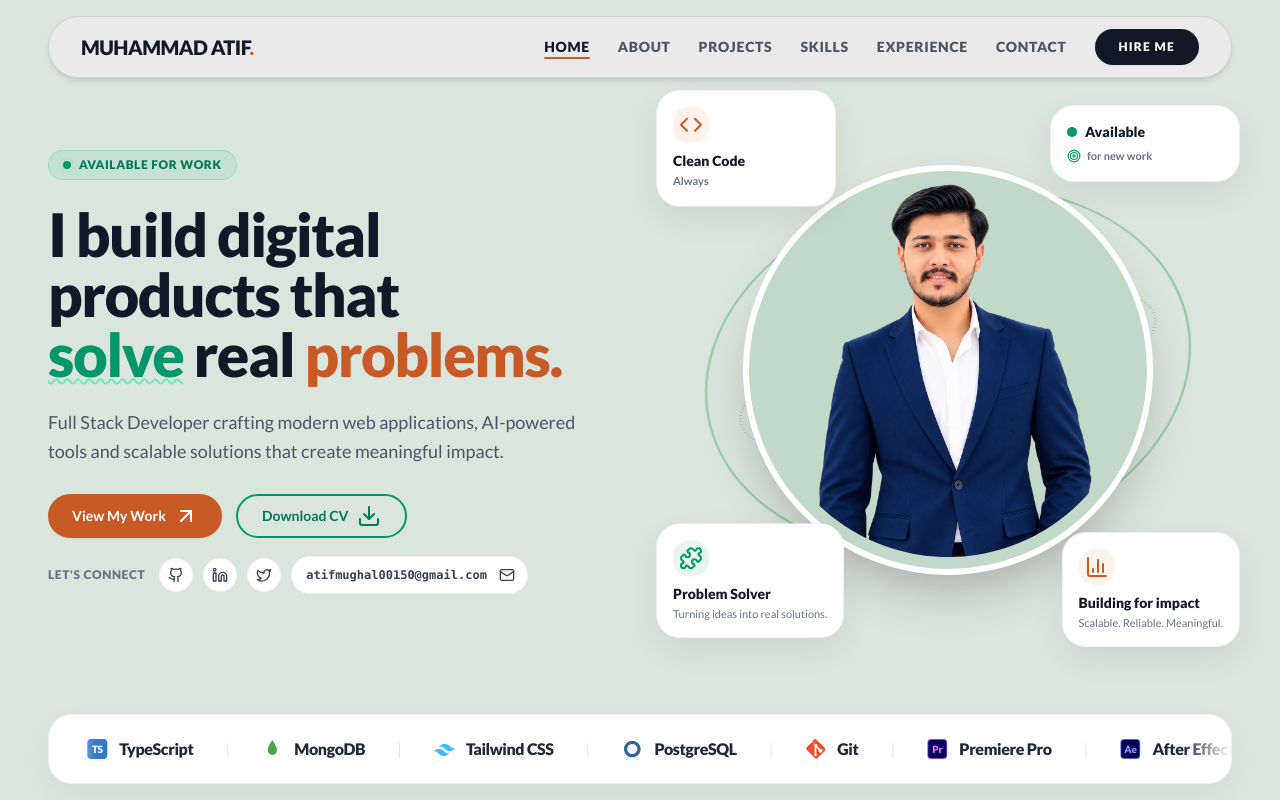
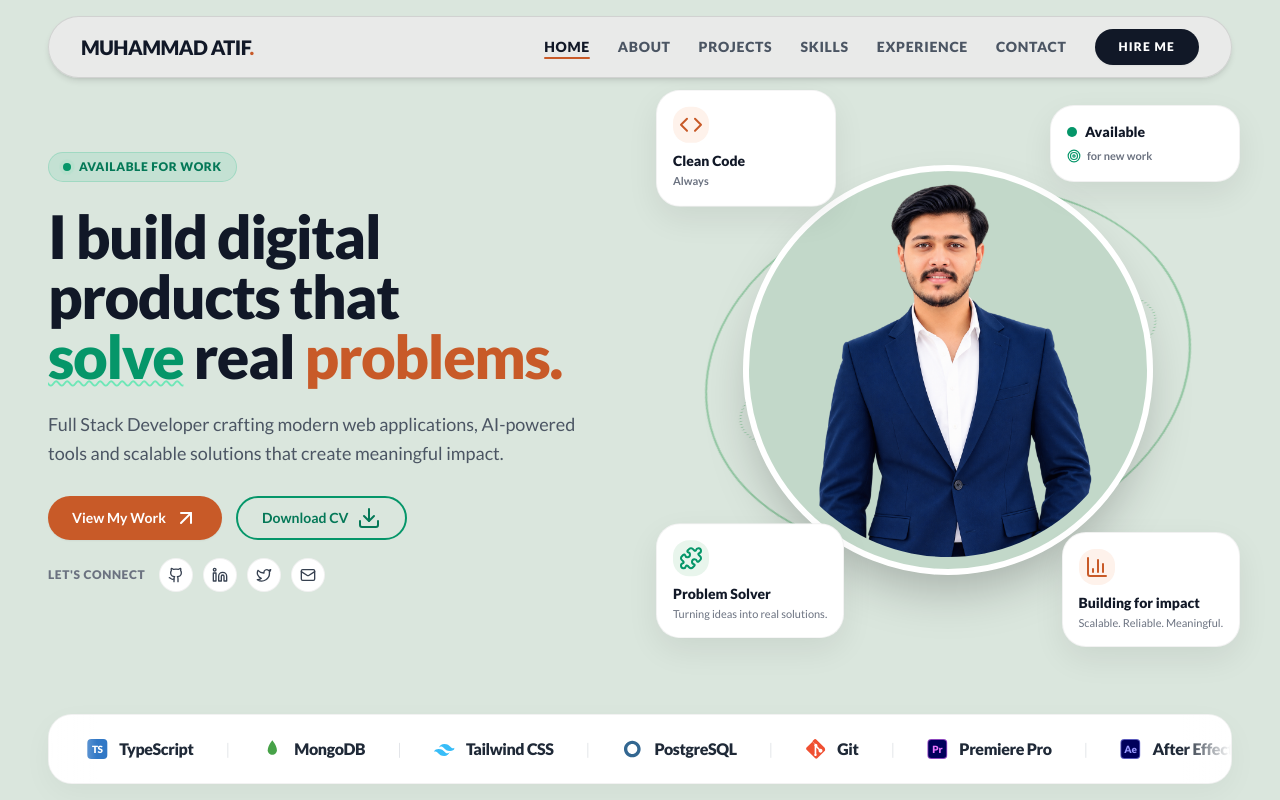
Before and after one commit to atif00150/Personal-Portfolio, a Next.js app: page / in a window 1280 px wide. Shown: the top 800 px of the page. Built offline with nearby package versions, Linux system fonts and the light colour scheme.

Commit message:
Reposition contact email address directly on the email icon backlink

```diff
--- a/components/Hero.tsx
+++ b/components/Hero.tsx
@@ -106,21 +106,13 @@ export default function Hero() {
                   >
                     <Twitter className="w-4 h-4" />
                   </a>
-                  <div className="flex items-center gap-2 bg-white pl-3.5 pr-2 py-1.5 rounded-full border border-black/5 shadow-xs hover:border-terracotta/20 transition-all">
                   <a
                     href="mailto:atifmughal00150@gmail.com"
-                      className="text-xs font-bold text-gray-700 hover:text-terracotta transition-colors font-mono"
-                    >
-                      atifmughal00150@gmail.com
-                    </a>
-                    <a
-                      href="mailto:atifmughal00150@gmail.com"
-                      className="p-1 rounded-full text-gray-700 hover:text-terracotta hover:scale-110 transition-all"
+                    className="p-2 rounded-full bg-white border border-black/5 shadow-xs text-gray-700 hover:text-terracotta hover:scale-110 transition-all"
                     aria-label="Email"
                   >
                     <Mail className="w-4 h-4" />
                   </a>
-                  </div>
                 </div>
               </div>
             </div>
```
Lines whose indentation alone changed are shown as unchanged.
